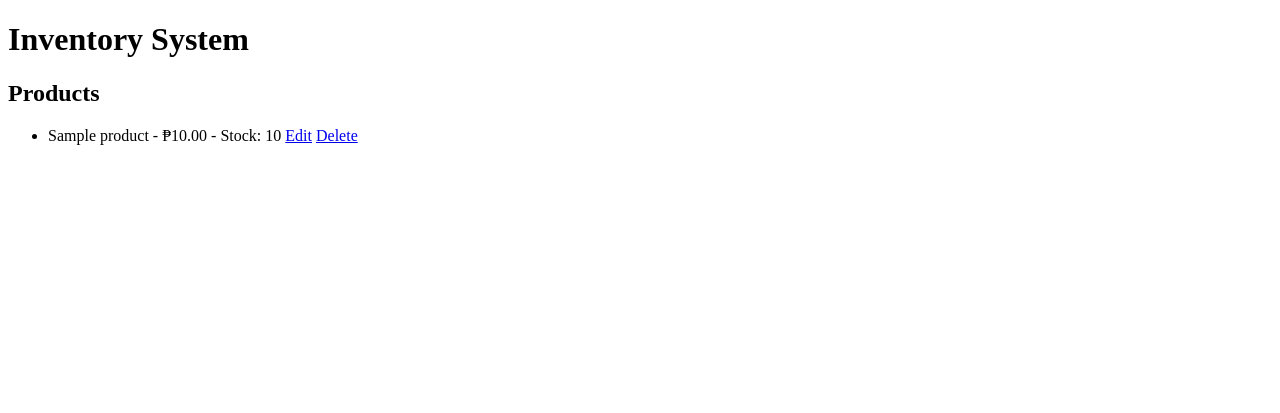
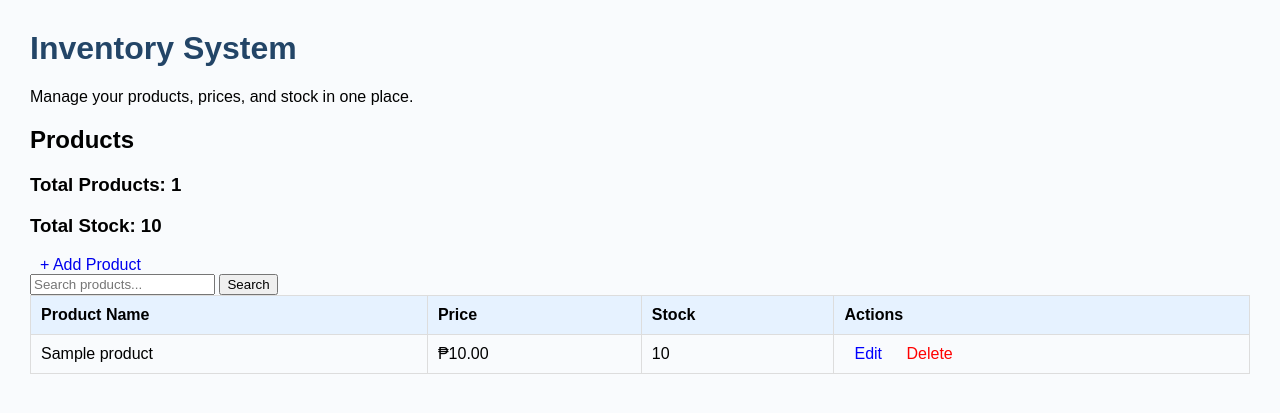
Before and after one commit to angelicamirando/repo-one, a Django app: page / in a window 1280 px wide. Shown: the top 413 px of the page. Run offline with Django 5.2, Linux system fonts and the light colour scheme; tables that the repository leaves empty hold one stand-in row (values such as "Sample post").

Commit message:
Add search, stock warnings, and inventory summary

```diff
--- a/inventory-system/products/templates/home.html
+++ b/inventory-system/products/templates/home.html
@@ -1,32 +1,114 @@
 <!DOCTYPE html>
 <html>
+
 <head>
     <title>Inventory System</title>
+
+    <style>
+        table {
+            width: 100%;
+            border-collapse: collapse;
+        }
+
+        th,
+        td {
+            border: 1px solid #ddd;
+            padding: 10px;
+            text-align: left;
+        }
+
+        th {
+            background-color: #e6f2ff;
+        }
+
+        a {
+            text-decoration: none;
+            padding: 5px 10px;
+            border-radius: 4px;
+        }
+
+        a:first-child {
+            color: blue;
+        }
+
+        a:last-child {
+            color: red;
+        }
+
+        body {
+            font-family: Arial, sans-serif;
+            margin: 30px;
+            background-color: #f9fbfd;
+        }
+
+        h1 {
+            color: #234567;
+        }
+
+        tr:hover {
+            background-color: #b3d9ff;
+        }
+    </style>
 </head>
+
 <body>
 
     <h1>Inventory System</h1>
+    <p>Manage your products, prices, and stock in one place.</p>
 
     <h2>Products</h2>
+    <div>
+        <h3>Total Products: {{ total_products }}</h3>
+        <h3>Total Stock: {{ total_stock }}</h3>
+    </div>
+    <a href="{% url 'add_product' %}">+ Add Product</a>
+
+    <form method="GET">
+        <input type="text" name="q" placeholder="Search products...">
+        <button type="submit">Search</button>
+    </form>
+
+    <table>
+        <tr>
+            <th>Product Name</th>
+            <th>Price</th>
+            <th>Stock</th>
+            <th>Actions</th>
+        </tr>
+
 
         {% if products %}
-        <ul>
         {% for product in products %}
-    <li>
-        {{ product.name }} -
-        ₱{{ product.price }} -
-        Stock: {{ product.stock }}
+        <tr>
+            <td>{{ product.name }}</td>
+            <td>₱{{ product.price }}</td>
+            <td>
+                {{ product.stock }}
 
+                {% if product.stock == 0 %}
+                <strong style="color: white; background-color: #cc0000; padding: 4px;">
+                    Out of Stock!
+                </strong>
+                {% elif product.stock < 5 %} <strong style="color: red; background-color: #ffe0e0; padding: 4px;">
+                    Low Stock!
+                    </strong>
+                    {% endif %}
+            </td>
+            <td>
                 <a href="{% url 'edit_product' product.id %}">Edit</a>
                 <a href="{% url 'delete_product' product.id %}"
-        onclick="return confirm('Are you sure you want to delete this product?');"> Delete
+                    onclick="return confirm('Are you sure you want to delete this product?');">
+                    Delete
                 </a>
-    </li>
+            </td>
+        </tr>
         {% endfor %}
-        </ul>
         {% else %}
-        <p>No products available.</p>
+        <tr>
+            <td colspan="4">No products available.</td>
+        </tr>
         {% endif %}
+    </table>
+</body>
 
-</body>
 </html>
--- a/inventory-system/products/views.py
+++ b/inventory-system/products/views.py
@@ -1,9 +1,21 @@
 from django.shortcuts import render, redirect
 from .models import Product
+from django.db.models import Sum
+
 
 def home(request):
-    products = Product.objects.all()
-    return render(request, 'home.html', {'products': products})
+    query = request.GET.get('q')
+
+    if query:
+        products = Product.objects.filter(name__icontains=query)
+    else:
+        products = Product.objects.all()
+        total_products = Product.objects.count()
+        total_stock = Product.objects.aggregate(Sum('stock'))['stock__sum'] or 0
+    return render(request, 'home.html',  {'products': products,
+        'total_products': total_products,
+        'total_stock': total_stock,})
+
 
 def add_product(request):
      if request.method == 'POST':
```
Lines whose indentation alone changed are shown as unchanged.
